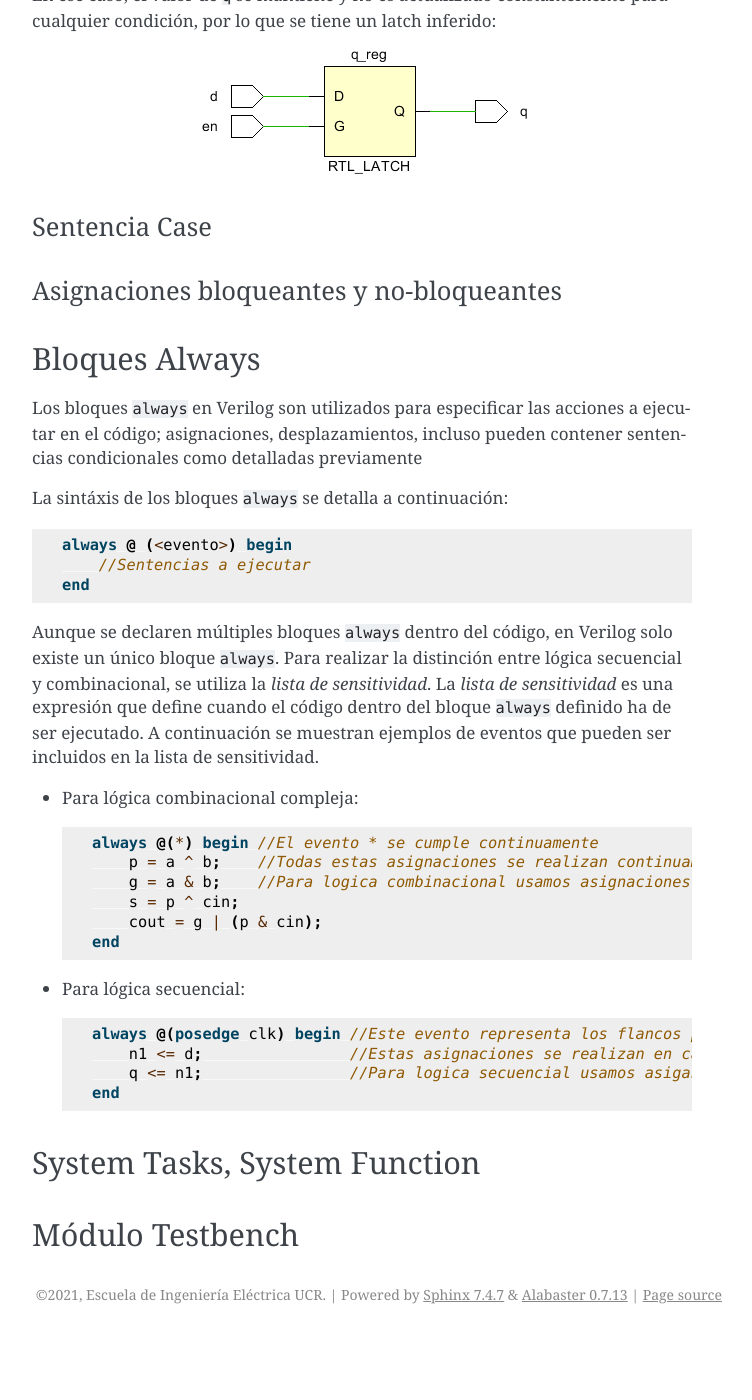
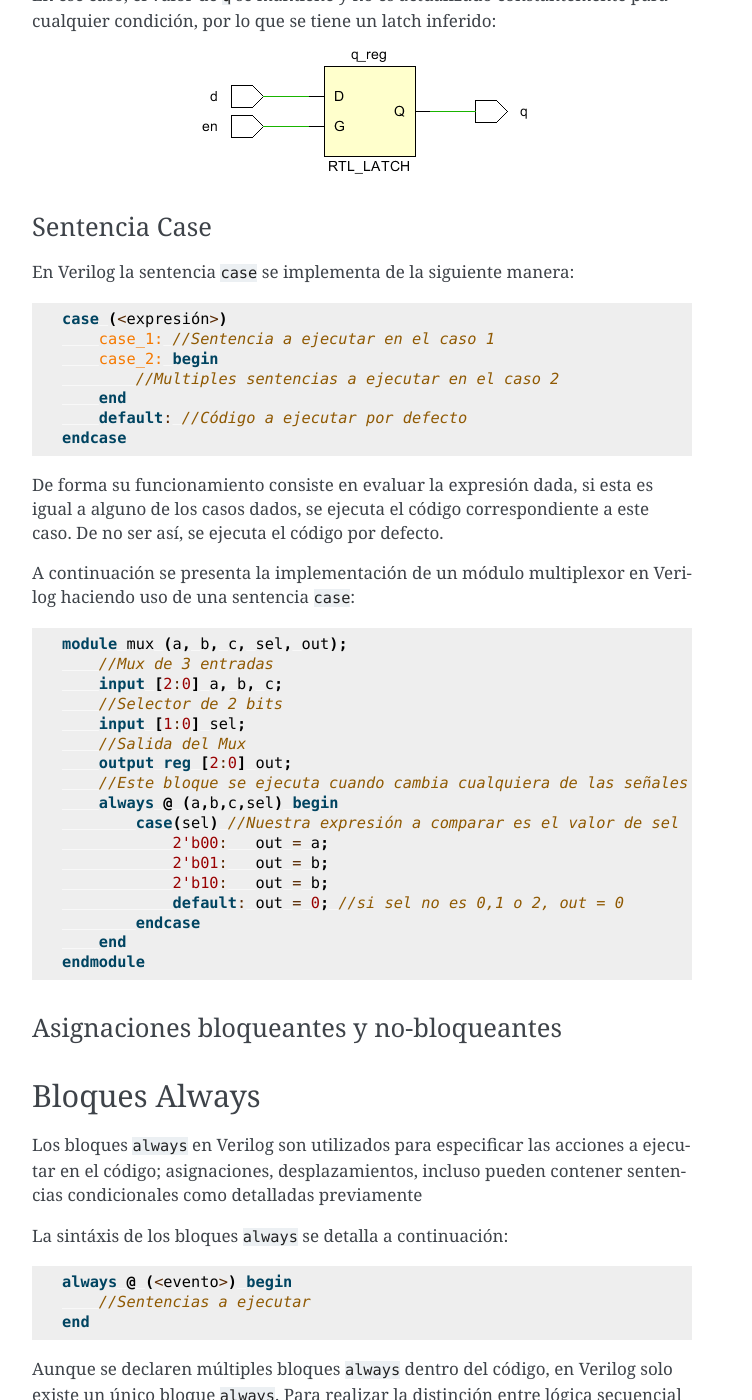
Before and after one commit to SirCharlesV01/iVerilog_guide, a Sphinx documentation site: the page built from docs/source/contents/fundamentos.rst, in a window 1280 px wide and 1400 px high, scrolled down 4118 px. Shown: the whole window, without its empty margins (388-1140 px from the left). Built offline with Sphinx 7.4.7, drawn with Linux system fonts in a browser that asks for light colours; before the commit the page ends 5452 px from its top, so only the background shows below that.

Commit message:
detalles pequenos

```diff
--- a/docs/source/contents/fundamentos.rst
+++ b/docs/source/contents/fundamentos.rst
@@ -141,6 +141,38 @@ En ese caso, el valor de ``q`` se mantiene y no es actualizado constantemente pa
 Sentencia Case
 ^^^^^^^^^^^^^^
 
+En Verilog la sentencia ``case`` se implementa de la siguiente manera::
+
+    case (<expresión>)
+        case_1: //Sentencia a ejecutar en el caso 1
+        case_2: begin
+            //Multiples sentencias a ejecutar en el caso 2
+        end
+        default: //Código a ejecutar por defecto
+    endcase
+
+De forma su funcionamiento consiste en evaluar la expresión dada, si esta es igual a alguno de los casos dados, se ejecuta el código correspondiente a este caso. De no ser así, se ejecuta el código por defecto.
+
+A continuación se presenta la implementación de un módulo multiplexor en Verilog haciendo uso de una sentencia ``case``::
+
+    module mux (a, b, c, sel, out);
+        //Mux de 3 entradas
+        input [2:0] a, b, c;
+        //Selector de 2 bits
+        input [1:0] sel;
+        //Salida del Mux
+        output reg [2:0] out;
+        //Este bloque se ejecuta cuando cambia cualquiera de las señales de entrada
+        always @ (a,b,c,sel) begin
+            case(sel) //Nuestra expresión a comparar es el valor de sel
+                2'b00:   out = a;
+                2'b01:   out = b;
+                2'b10:   out = b;
+                default: out = 0; //si sel no es 0,1 o 2, out = 0
+            endcase
+        end
+    endmodule
+
 Asignaciones bloqueantes y no-bloqueantes
 ^^^^^^^^^^^^^^^^^^^^^^^^^^^^^^^^^^^^^^^^^
 
--- a/docs/source/contents/guide.rst
+++ b/docs/source/contents/guide.rst
@@ -1,7 +1,7 @@
 Escribiendo un Programa Sencillo
 ================================
 
-Esta sección describe en detalle el proceso de compilación y simulación, para un circuito sencillo, con el fin de que los fundamentos de Verilog se vean ejemplificados en la práctica y sean más claros. Se hará uso del compilador iVerilog y el visualizador de formas de onda GTKWave.
+Esta sección describe en detalle el proceso de compilación y simulación, para un circuito digital sencillo, con el fin de que los fundamentos de Verilog se vean ejemplificados en la práctica y sean más claros. Se hará uso del compilador iVerilog y el visualizador de formas de onda GTKWave.
 
 Descripción del circuito
 ------------------------
```
Also changed, not shown: 5 other files.
